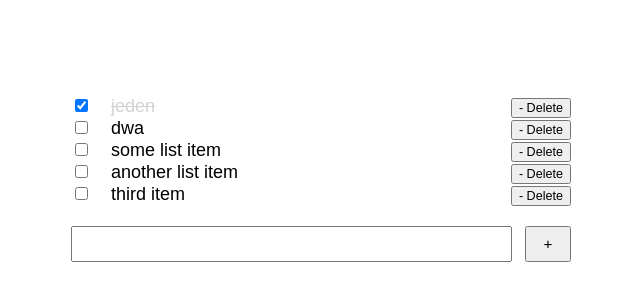
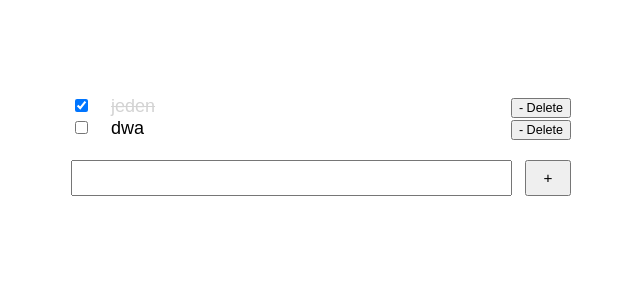
Before and after one commit to pawk/todo-app, a React (Create React App) app: page / in a window 1280 px wide. Shown: the part 100-400 px from the top of the page, without its empty margins (319-959 px from the left). Built offline with nearby package versions, Linux system fonts and the light colour scheme.

Commit message:
add only unique item

```diff
--- a/src/todo/list.jsx
+++ b/src/todo/list.jsx
@@ -17,20 +17,7 @@ export default class TodoList extends React.Component {
   constructor() {
     super();
 
-    this.service = new Service([
-      {
-        content: 'some list item',
-        done: false
-      },
-      {
-        content: 'another list item',
-        done: false
-      },
-      {
-        content: 'third item',
-        done: false
-      },
-    ]);
+    this.service = new Service();
   }
 
   componentWillMount() {
--- a/src/todo/service.js
+++ b/src/todo/service.js
@@ -1,8 +1,8 @@
 export default class TodoService {
   items = [];
 
-  constructor(items) {
-    this.items = items || [];
+  constructor() {
+    this.load();
   }
 
   getAll() {
@@ -11,11 +11,13 @@ export default class TodoService {
 
   add(item) {
     this.items.push(item);
+    this.save();
     return this;
   }
 
   addMany(items) {
-    this.items = [...items, ...this.items];
+    this.items = [...items.filter(this.unique), ...this.items];
+    this.save();
     return this;
   }
 
@@ -24,12 +26,27 @@ export default class TodoService {
     if (pos !== -1) {
       this.items.splice(pos, 1);
     }
+    this.save();
     return this;
   }
 
   toggle(item) {
-    let found = this.items.find(el => el === item);
+    const found = this.items.find(el => el === item);
     found.done = !found.done;
+    this.save();
     return this;
   }
+
+  load() {
+    const stored = localStorage.getItem('items');
+    if (stored) {
+      this.items = [...this.items, ...JSON.parse(stored)];
+    }
+  }
+
+  save() {
+    localStorage.setItem('items', JSON.stringify(this.items));
+  }
+
+  unique = (item) => !this.items.find(el => el.content !== item.content);
 }
```
